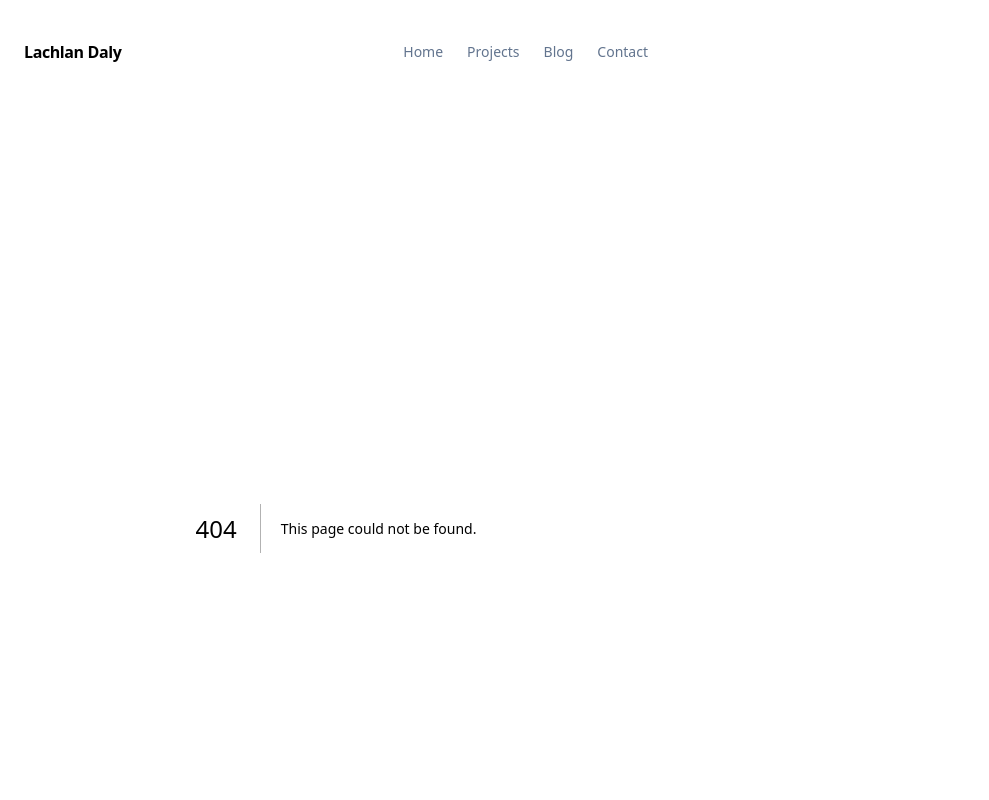
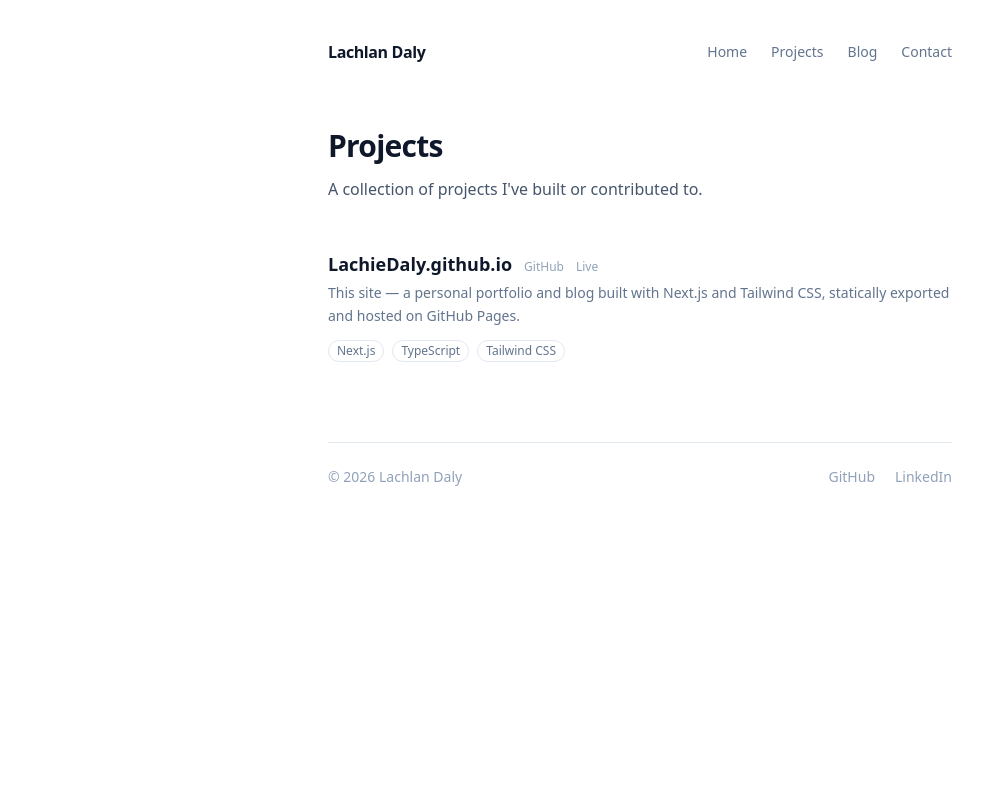
Before and after one commit to LachieDaly/LachieDaly.github.io, a Next.js app: page /projects in a window 1280 px wide. Before the commit this address had no page. Shown: the top 800 px of the page, without its empty margins (0-989 px from the left). Built offline with nearby package versions, Linux system fonts and the light colour scheme.

Commit message:
Scaffold /projects page (#4)

```diff
--- /dev/null
+++ b/app/projects/page.tsx
@@ -0,0 +1,83 @@
+export const metadata = {
+  title: "Projects | Lachlan Daly",
+  description: "A collection of projects I've built or contributed to.",
+};
+
+const projects = [
+  {
+    name: "LachieDaly.github.io",
+    description:
+      "This site — a personal portfolio and blog built with Next.js and Tailwind CSS, statically exported and hosted on GitHub Pages.",
+    tags: ["Next.js", "TypeScript", "Tailwind CSS"],
+    github: "https://github.com/LachieDaly/LachieDaly.github.io",
+    url: "https://lachiedaly.github.io",
+  },
+];
+
+export default function ProjectsPage() {
+  return (
+    <div className="space-y-12">
+      <section>
+        <h1 className="text-3xl font-bold tracking-tight mb-3">Projects</h1>
+        <p className="text-slate-600 dark:text-slate-400 leading-relaxed">
+          A collection of projects I&apos;ve built or contributed to.
+        </p>
+      </section>
+
+      <section>
+        {projects.length === 0 ? (
+          <p className="text-slate-500 dark:text-slate-400">No projects yet. Check back soon.</p>
+        ) : (
+          <ul className="space-y-8">
+            {projects.map((project) => (
+              <li key={project.name}>
+                <article>
+                  <div className="flex items-baseline gap-3 mb-1 flex-wrap">
+                    <h2 className="font-semibold text-lg">{project.name}</h2>
+                    <div className="flex gap-3 text-xs">
+                      {project.github && (
+                        <a
+                          href={project.github}
+                          target="_blank"
+                          rel="noopener noreferrer"
+                          className="text-slate-400 dark:text-slate-500 hover:text-slate-900 dark:hover:text-slate-100 transition-colors"
+                        >
+                          GitHub
+                        </a>
+                      )}
+                      {project.url && (
+                        <a
+                          href={project.url}
+                          target="_blank"
+                          rel="noopener noreferrer"
+                          className="text-slate-400 dark:text-slate-500 hover:text-slate-900 dark:hover:text-slate-100 transition-colors"
+                        >
+                          Live
+                        </a>
+                      )}
+                    </div>
+                  </div>
+
+                  <p className="text-sm text-slate-500 dark:text-slate-400 leading-relaxed mb-3">
+                    {project.description}
+                  </p>
+
+                  <div className="flex flex-wrap gap-2">
+                    {project.tags.map((tag) => (
+                      <span
+                        key={tag}
+                        className="text-xs px-2 py-0.5 rounded-full border border-slate-200 dark:border-slate-700 text-slate-500 dark:text-slate-400"
+                      >
+                        {tag}
+                      </span>
+                    ))}
+                  </div>
+                </article>
+              </li>
+            ))}
+          </ul>
+        )}
+      </section>
+    </div>
+  );
+}
```
